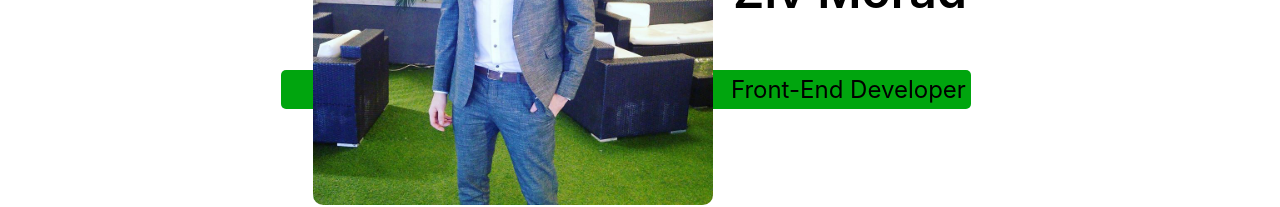
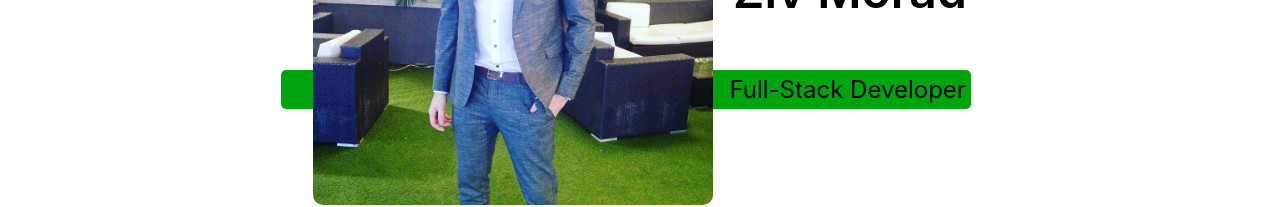
Before and after one commit to zivmorad/portfolio-website, a React (Create React App) app: page / in a window 1280 px wide. Shown: the part 323-530 px from the top of the page. Built offline with nearby package versions, Linux system fonts and the light colour scheme.

Commit message:
fix title

```diff
--- a/src/components/Intro/Intro.js
+++ b/src/components/Intro/Intro.js
@@ -8,7 +8,7 @@ const Intro=()=>{
             <div className='intro-container'>
                 <img className='intro-img' src={zivPic} alt='error'/>
                 <h1 className='intro-title'>Hi, I am <p> Ziv Morad</p></h1>
-                <p className='intro-subtitle'>Front-End Developer</p>
+                <p className='intro-subtitle'>Full-Stack Developer</p>
             </div>
         </div>
     )
```
